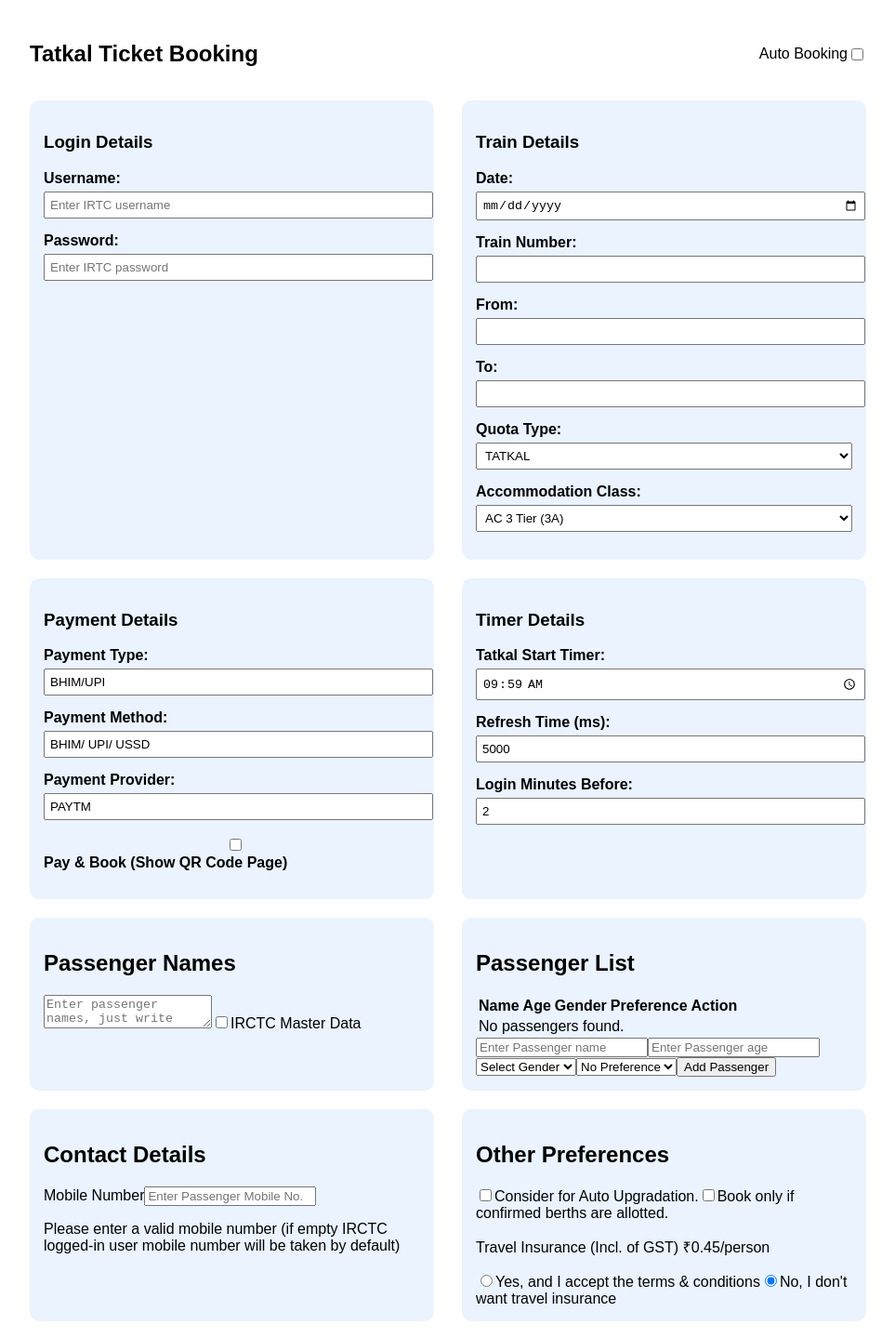
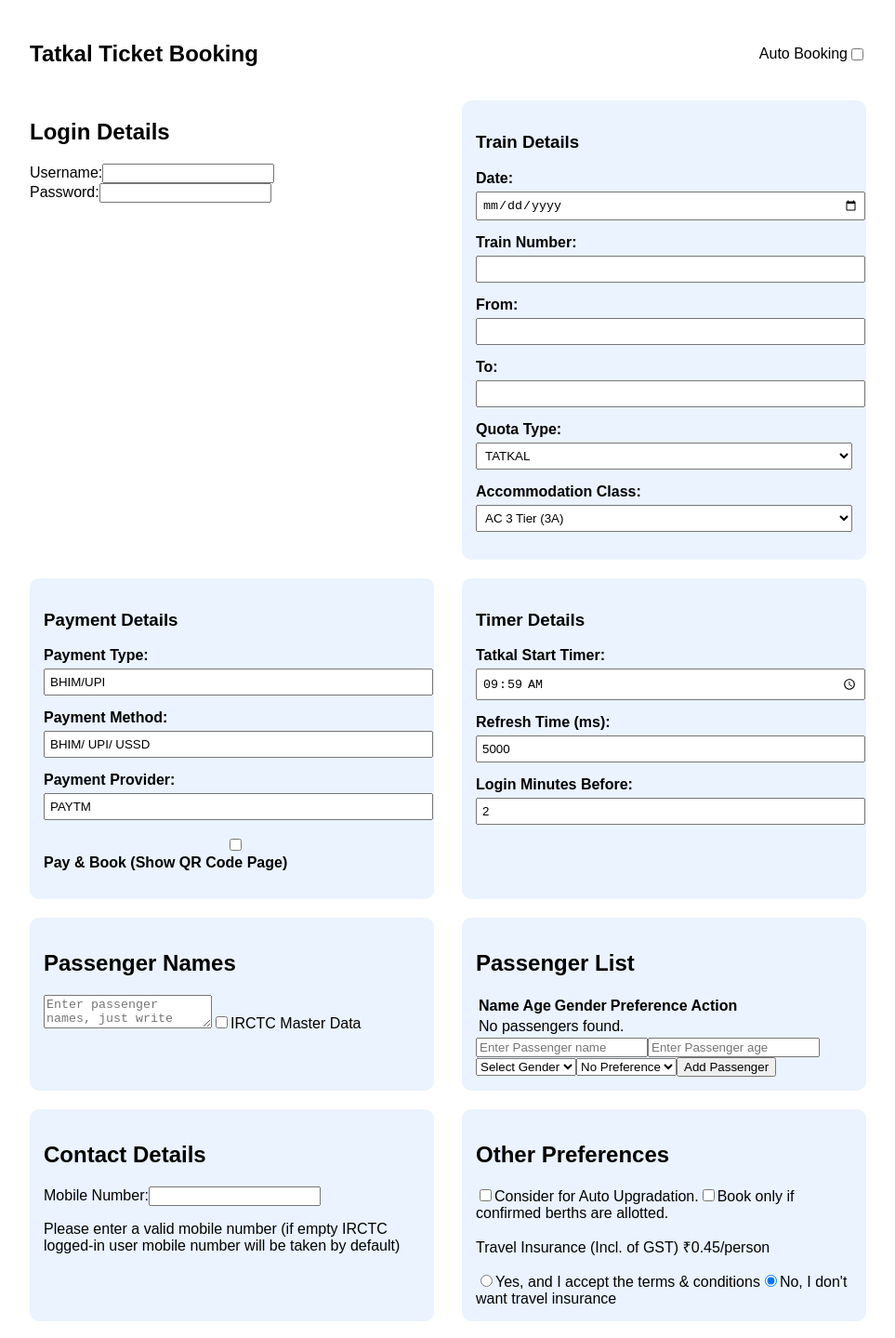
Before and after one commit to dpak-maurya/irctc-tatkal-ticket-booking, a React (Create React App) app: page / in a window 1280 px wide. Shown: the top 1439 px of the page at 93% size, without its empty margins (158-1121 px from the left). Built offline with nearby package versions, Linux system fonts and the light colour scheme.

Commit message:
add prop validation

```diff
--- a/package.json
+++ b/package.json
@@ -14,6 +14,7 @@
   "author": "",
   "license": "ISC",
   "dependencies": {
+    "prop-types": "^15.8.1",
     "react": "^18.2.0",
     "react-dom": "^18.2.0",
     "react-scripts": "5.0.1"
@@ -24,6 +25,9 @@
     "@babel/preset-react": "^7.25.9",
     "babel-loader": "^9.2.1",
     "css-loader": "^7.1.2",
+    "eslint": "^7.32.0",
+    "eslint-plugin-react": "^7.24.0",
+    "eslint-plugin-react-hooks": "^4.2.0",
     "html-webpack-plugin": "^5.6.3",
     "style-loader": "^4.0.0",
     "webpack": "^5.95.0",
--- a/src/components/ContactDetails.js
+++ b/src/components/ContactDetails.js
@@ -1,22 +1,34 @@
 import React from 'react';
+import PropTypes from 'prop-types';
 
-const ContactDetails = ({ formData, handleChange }) => {
+
+function ContactDetails({ formData, handleChange }) {
   return (
     <div className="form-section contact-details">
       <h2>Contact Details</h2>
-      <label>Mobile Number</label>
-      <input
-        type="text"
-        name="mobileNumber"
-        value={formData.mobileNumber}
-        placeholder="Enter Passenger Mobile No."
-        onChange={handleChange}
-      />
+      <div>
+        <label htmlFor="mobileNumber">Mobile Number:</label>
+        <input
+          type="tel"
+          id="mobileNumber"
+          name="mobileNumber"
+          value={formData.mobileNumber}
+          onChange={handleChange}
+          required
+        />
+      </div>
       <p className="error-message">
         Please enter a valid mobile number (if empty IRCTC logged-in user mobile number will be taken by default)
       </p>
     </div>
   );
+}
+
+ContactDetails.propTypes = {
+  formData: PropTypes.shape({
+    mobileNumber: PropTypes.string,
+  }).isRequired,
+  handleChange: PropTypes.func.isRequired,
 };
 
 export default ContactDetails;
--- a/src/components/LoginDetails.js
+++ b/src/components/LoginDetails.js
@@ -1,10 +1,11 @@
 import React from 'react';
+import PropTypes from 'prop-types';
 
-const LoginDetails = ({ formData, handleChange }) => {
+function LoginDetails({ formData, handleChange }) {
   return (
-    <div className="form-section">
-      <h3>Login Details</h3>
-      <div className="form-group">
+    <div>
+      <h2>Login Details</h2>
+      <div>
         <label htmlFor="username">Username:</label>
         <input
           type="text"
@@ -12,10 +13,10 @@ const LoginDetails = ({ formData, handleChange }) => {
           name="username"
           value={formData.username}
           onChange={handleChange}
-          placeholder="Enter IRTC username"
+          required
         />
       </div>
-      <div className="form-group">
+      <div>
         <label htmlFor="password">Password:</label>
         <input
           type="password"
@@ -23,11 +24,19 @@ const LoginDetails = ({ formData, handleChange }) => {
           name="password"
           value={formData.password}
           onChange={handleChange}
-          placeholder="Enter IRTC password"
+          required
         />
       </div>
     </div>
   );
+}
+
+LoginDetails.propTypes = {
+  formData: PropTypes.shape({
+    username: PropTypes.string,
+    password: PropTypes.string,
+  }).isRequired,
+  handleChange: PropTypes.func.isRequired,
 };
 
 export default LoginDetails;
--- a/src/components/OtherPreferences.js
+++ b/src/components/OtherPreferences.js
@@ -1,6 +1,7 @@
 import React from 'react';
+import PropTypes from 'prop-types';
 
-const OtherPreferences = ({ formData, handleChange }) => {
+function OtherPreferences({ formData, handleChange }) {
   return (
     <div className="form-section other-preferences">
       <h2>Other Preferences</h2>
@@ -43,11 +44,20 @@ const OtherPreferences = ({ formData, handleChange }) => {
             checked={formData.travelInsurance === 'no'}
             onChange={handleChange}
           />
-          No, I don't want travel insurance
+          No, I {`don't`} want travel insurance
         </label>
       </div>
     </div>
   );
+}
+
+OtherPreferences.propTypes = {
+  formData: PropTypes.shape({
+    autoUpgradation: PropTypes.bool,
+    bookOnlyIfConfirmed: PropTypes.bool,
+    travelInsurance: PropTypes.bool,
+  }).isRequired,
+  handleChange: PropTypes.func.isRequired,
 };
 
 export default OtherPreferences;
--- a/src/components/PassengerList.js
+++ b/src/components/PassengerList.js
@@ -1,6 +1,7 @@
 import React, { useState } from 'react';
+import PropTypes from 'prop-types';
 
-const PassengerList = ({ formData, setFormData }) => {
+function PassengerList({ formData, setFormData }) {
   const [newPassenger, setNewPassenger] = useState({
     name: '',
     age: '',
@@ -89,6 +90,18 @@ const PassengerList = ({ formData, setFormData }) => {
       </div>
     </div>
   );
+}
+
+PassengerList.propTypes = {
+  formData: PropTypes.shape({
+    passengers: PropTypes.arrayOf(PropTypes.shape({
+      name: PropTypes.string,
+      age: PropTypes.string,
+      gender: PropTypes.string,
+      berth: PropTypes.string,
+    })),
+  }).isRequired,
+  setFormData: PropTypes.func.isRequired,
 };
 
 export default PassengerList;
--- a/src/components/PassengerNames.js
+++ b/src/components/PassengerNames.js
@@ -1,6 +1,7 @@
 import React from 'react';
+import PropTypes from 'prop-types';
 
-const PassengerNames = ({ formData, handleChange }) => {
+function PassengerNames({ formData, handleChange }) {
   return (
     <div className="form-section passenger-names">
       <h2>Passenger Names</h2>
@@ -21,6 +22,14 @@ const PassengerNames = ({ formData, handleChange }) => {
       </label>
     </div>
   );
+}
+
+PassengerNames.propTypes = {
+  formData: PropTypes.shape({
+    passengerNames: PropTypes.string,
+    useIRCTCMasterData: PropTypes.bool,
+  }).isRequired,
+  handleChange: PropTypes.func.isRequired,
 };
 
 export default PassengerNames;
--- a/src/components/PaymentDetails.js
+++ b/src/components/PaymentDetails.js
@@ -1,6 +1,7 @@
 import React from 'react';
+import PropTypes from 'prop-types';
 
-const PaymentDetails = ({ formData, handleChange }) => {
+function PaymentDetails({ formData, handleChange }) {
   return (
     <div className="form-section">
       <h3>Payment Details</h3>
@@ -46,6 +47,16 @@ const PaymentDetails = ({ formData, handleChange }) => {
       </div>
     </div>
   );
+}
+
+PaymentDetails.propTypes = {
+  formData: PropTypes.shape({
+    paymentType: PropTypes.string,
+    paymentMethod: PropTypes.string,
+    paymentProvider: PropTypes.string,
+    payAndBook: PropTypes.bool,
+  }).isRequired,
+  handleChange: PropTypes.func.isRequired,
 };
 
 export default PaymentDetails;
--- a/src/components/TimerDetails.js
+++ b/src/components/TimerDetails.js
@@ -1,6 +1,7 @@
 import React from 'react';
+import PropTypes from 'prop-types';
 
-const TimerDetails = ({ formData, handleChange }) => {
+function TimerDetails({ formData, handleChange }) {
   return (
     <div className="form-section">
       <h3>Timer Details</h3>
@@ -36,6 +37,15 @@ const TimerDetails = ({ formData, handleChange }) => {
       </div>
     </div>
   );
+}
+
+TimerDetails.propTypes = {
+  formData: PropTypes.shape({
+    targetTime: PropTypes.string,
+    refreshTime: PropTypes.string,
+    loginMinutesBefore: PropTypes.string,
+  }).isRequired,
+  handleChange: PropTypes.func.isRequired,
 };
 
 export default TimerDetails;
--- a/src/components/TrainDetails.js
+++ b/src/components/TrainDetails.js
@@ -1,6 +1,7 @@
 import React from 'react';
+import PropTypes from 'prop-types';
 
-const TrainDetails = ({ formData, handleChange }) => {
+function TrainDetails({ formData, handleChange }) {
   return (
     <div className="form-section">
       <h3>Train Details</h3>
@@ -71,6 +72,18 @@ const TrainDetails = ({ formData, handleChange }) => {
       </div>
     </div>
   );
+}
+
+TrainDetails.propTypes = {
+  formData: PropTypes.shape({
+    dateString: PropTypes.string,
+    trainNumber: PropTypes.string,
+    from: PropTypes.string,
+    to: PropTypes.string,
+    quotaType: PropTypes.string,
+    accommodationClass: PropTypes.string,
+  }).isRequired,
+  handleChange: PropTypes.func.isRequired,
 };
 
 export default TrainDetails;
--- a/src/index.js
+++ b/src/index.js
@@ -1,9 +1,9 @@
-console.log('index.js is being executed');
-
 import React from 'react';
 import ReactDOM from 'react-dom/client';
 import App from './App';
 import './styles.css';
+
+console.log('index.js is being executed');
 
 const root = ReactDOM.createRoot(document.getElementById('root'));
 root.render(
```
Also changed, not shown: .eslintrc.js (added), 1 other file (tests, documents, lock files or other folders).
